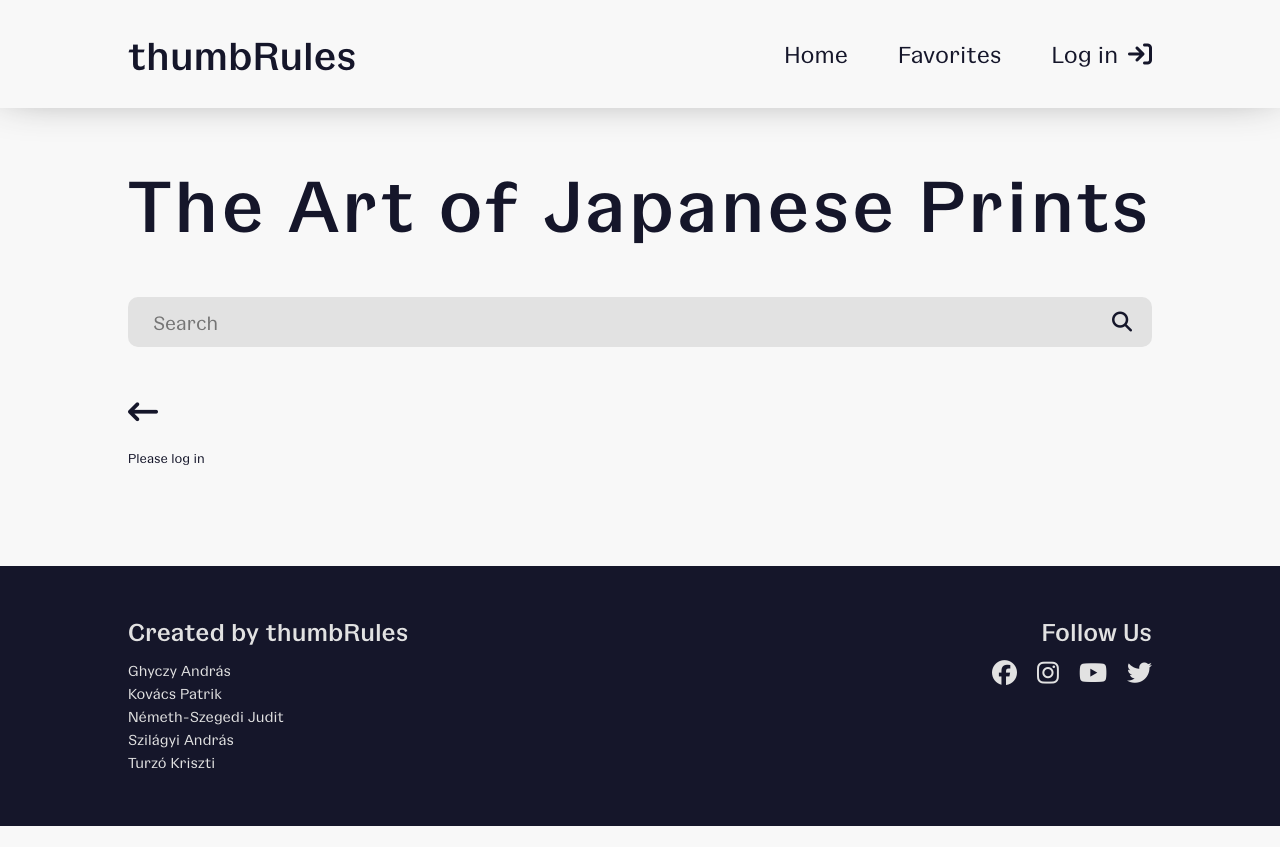
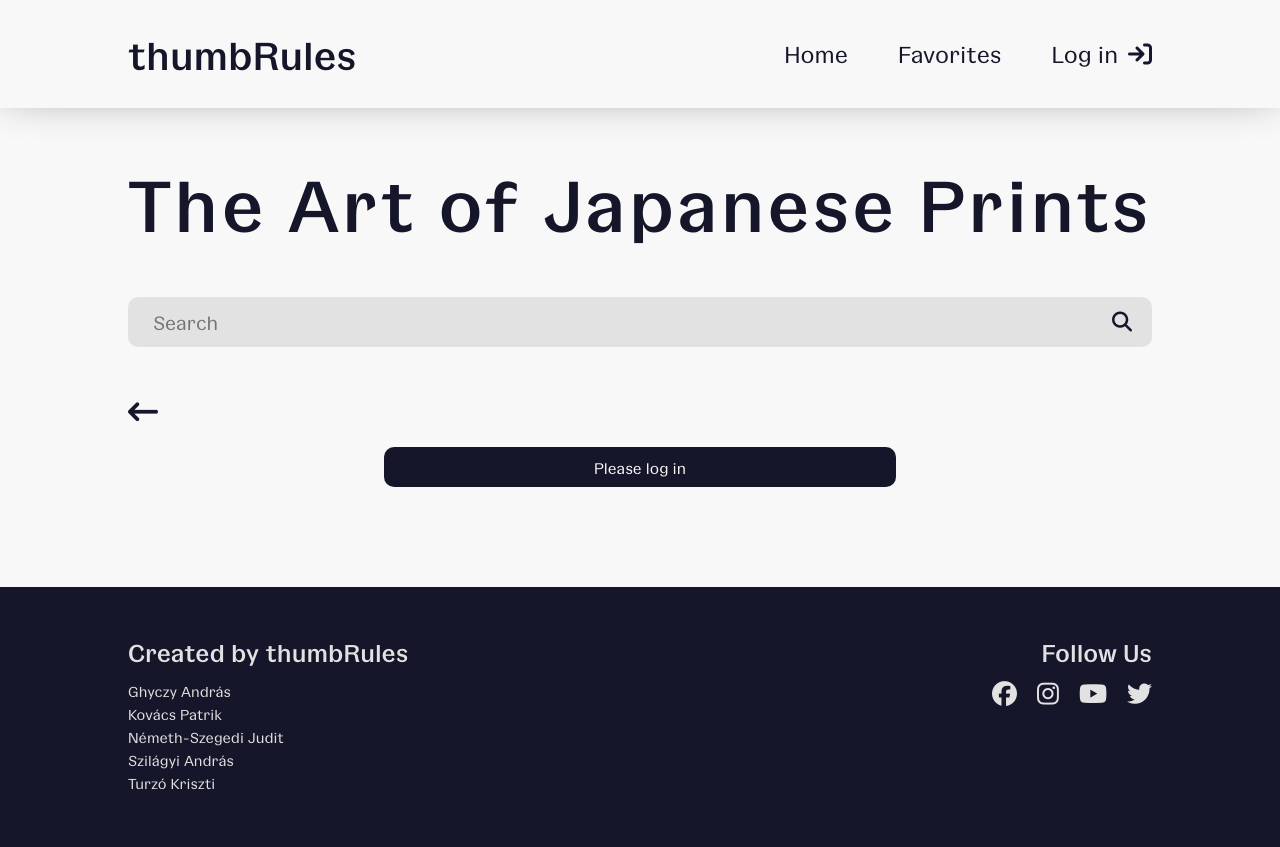
Before and after one commit to NemethSzegediJudit/japanese-artwork-gallery, a React (Create React App) app in the folder artworks/: page /favorites in a window 1280 px wide. Before the commit the page ends 826 px from the top, so only its background shows below. Built offline with nearby package versions, Linux system fonts and the light colour scheme; no server answers.

Commit message:
route to login in favs css

```diff
--- a/artworks/src/pages/Favs.css
+++ b/artworks/src/pages/Favs.css
@@ -3,3 +3,17 @@
   margin-bottom: 20px;
   cursor: pointer;
 }
+
+.loginInFavs {
+  width: 50%;
+  height: 40px;
+  border-radius: 10px;
+  font-size: 16px;
+  background-color: #15162a;
+  color: #f8f8f8;
+  margin: auto;
+}
+
+.loginWrapper {
+  text-align: center;
+}
```
